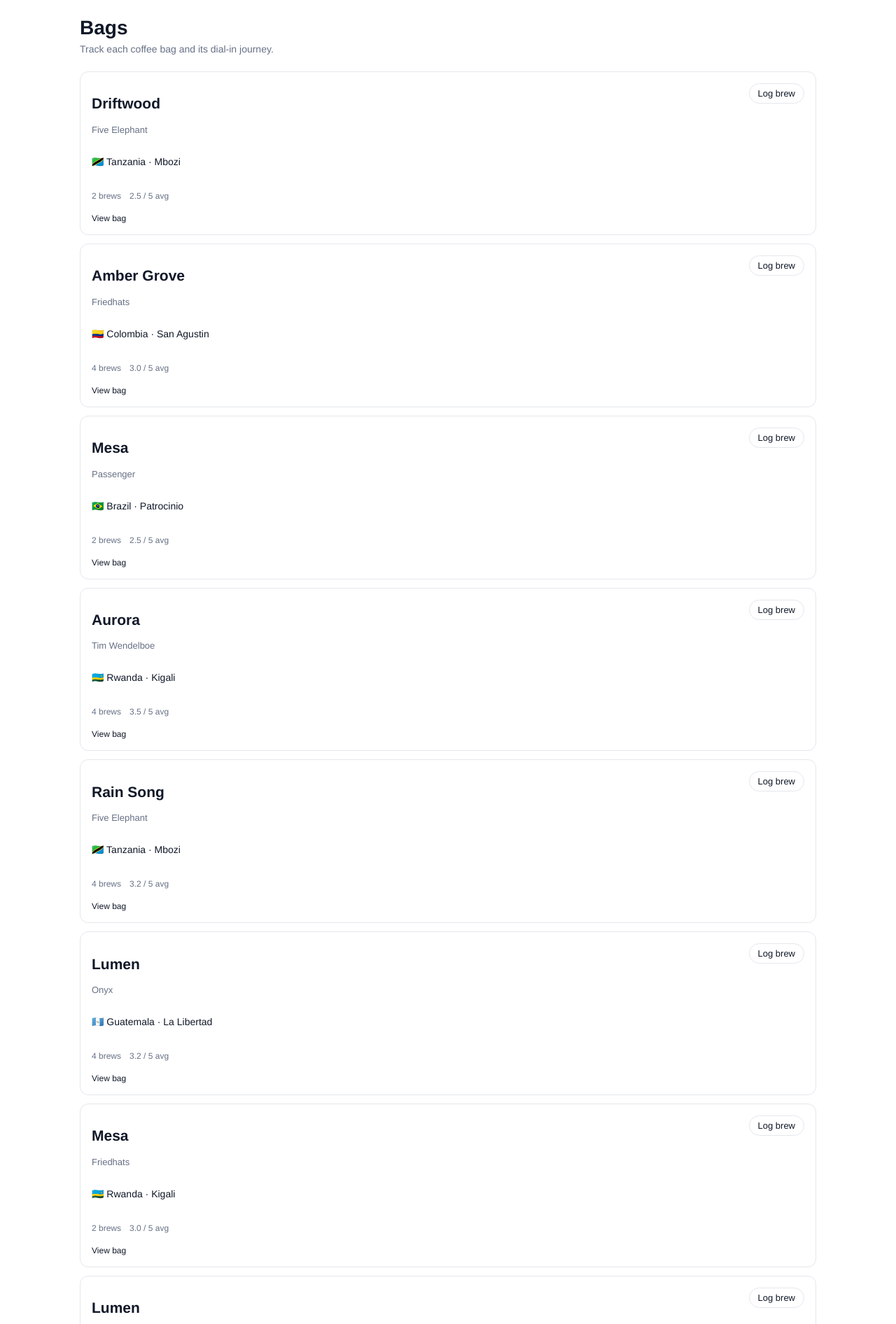
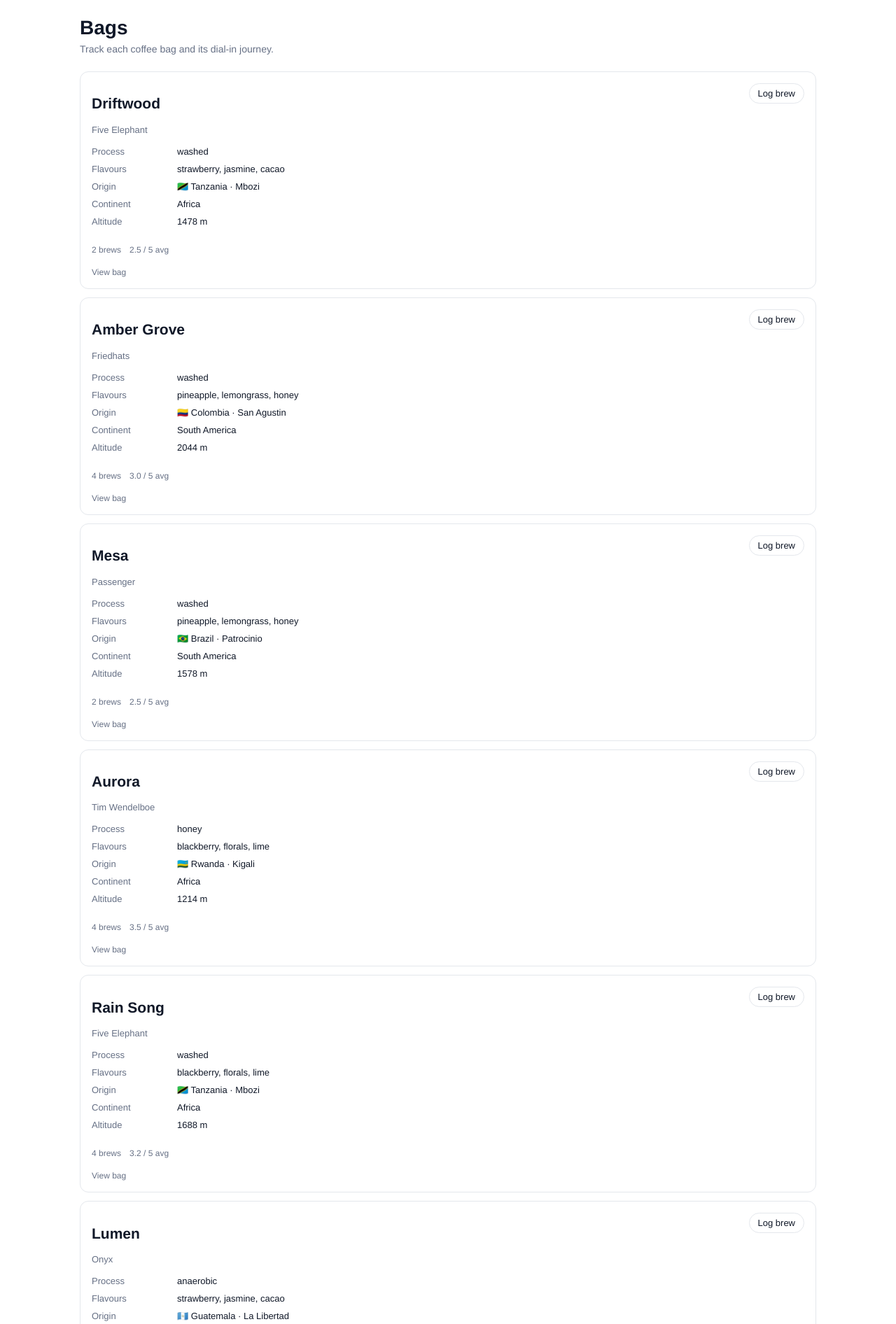
Before and after one commit to nicholasedger88/coffeelog, a Flask app: page /bags in a window 1280 px wide. Shown: the part 41-1933 px from the top of the page at 70% size. Run offline with Flask 3, Linux system fonts and the light colour scheme; data comes from the database, SQL or seed files in the repository.

Commit message:
Improve bag pages spacing and align bag card layouts

```diff
--- a/static/styles.css
+++ b/static/styles.css
@@ -552,7 +552,7 @@ button.secondary,
 
 .leaflet-popup-content {
   margin: 10px 12px;
-  font-family: "Space Grotesk", "Helvetica Neue", Arial, sans-serif;
+  font-family: "Helvetica Neue", Helvetica, Arial, sans-serif;
   font-size: 12px;
   line-height: 1.4;
   color: var(--text);
@@ -992,8 +992,12 @@ button.secondary,
   gap: 16px;
 }
 
+.bag-card .detail-grid {
+  gap: 10px;
+}
+
 .bag-meta {
-  margin-top: 8px;
+  margin-top: 14px;
   display: flex;
   gap: 12px;
   color: var(--muted);
@@ -1031,6 +1035,14 @@ button.secondary,
 
 .brew-list {
   margin-top: var(--space-xl);
+}
+
+.brew-list .section-header {
+  margin-bottom: 14px;
+}
+
+.brew-list .stats-detail-list {
+  gap: 16px;
 }
 
 .stats-entry {
--- a/templates/bag_detail.html
+++ b/templates/bag_detail.html
@@ -131,7 +131,7 @@
         </div>
       {% endif %}
       <div class="assistant-item">
-        <span class="assistant-label">Suggested recipe baseline</span>
+        <span class="assistant-label">Suggested starting recipe</span>
         <strong>
           {% if dial_in_assistant.recipe_targets.dose_g %}{{ "%.1f"|format(dial_in_assistant.recipe_targets.dose_g) }}g{% else %}—{% endif %}
           ·
@@ -141,7 +141,7 @@
           ·
           {% if dial_in_assistant.recipe_targets.total_brew_s %}{{ dial_in_assistant.recipe_targets.total_brew_s|format_duration }}{% else %}—{% endif %}
         </strong>
-        <span class="assistant-meta">Averages from your top-rated brews (4+), otherwise all brews.</span>
+        <span class="assistant-meta">Average recipe values from your top-rated brews (4+); if none, this uses all brews for this bag.</span>
       </div>
     </div>
   </section>
--- a/templates/bags.html
+++ b/templates/bags.html
@@ -19,10 +19,32 @@
         <a class="secondary" href="{{ url_for('add_coffee') }}?bag_id={{ bag.id }}">Log brew</a>
       </div>
       <div class="card-body">
-        <p class="detail-value">
-          {% if bag.country %}{{ bag.country|flag_country }}{% endif %}
-          {% if bag.location %} · {{ bag.location }}{% endif %}
-        </p>
+        <div class="detail-grid">
+          <div class="detail-row">
+            <span class="detail-label">Process</span>
+            <span class="detail-value">{{ bag.process or "—" }}</span>
+          </div>
+          <div class="detail-row">
+            <span class="detail-label">Flavours</span>
+            <span class="detail-value">{{ bag.flavours or "—" }}</span>
+          </div>
+          <div class="detail-row">
+            <span class="detail-label">Origin</span>
+            <span class="detail-value">
+              {% if bag.country %}{{ bag.country|flag_country }}{% endif %}
+              {% if bag.location %} · {{ bag.location }}{% endif %}
+              {% if not bag.country and not bag.location %}—{% endif %}
+            </span>
+          </div>
+          <div class="detail-row">
+            <span class="detail-label">Continent</span>
+            <span class="detail-value">{{ bag.continent or "Unknown" }}</span>
+          </div>
+          <div class="detail-row">
+            <span class="detail-label">Altitude</span>
+            <span class="detail-value">{% if bag.altitude_m %}{{ bag.altitude_m }} m{% else %}—{% endif %}</span>
+          </div>
+        </div>
         <div class="bag-meta">
           <span>{{ bag.brew_count }} brews</span>
           <span>
@@ -35,7 +57,7 @@
         </div>
       </div>
       <div class="card-footer">
-        <a class="value-link" href="{{ url_for('bag_detail', bag_id=bag.id) }}">View bag</a>
+        <a class="text-link" href="{{ url_for('bag_detail', bag_id=bag.id) }}">View bag</a>
       </div>
     </article>
   {% else %}
```
